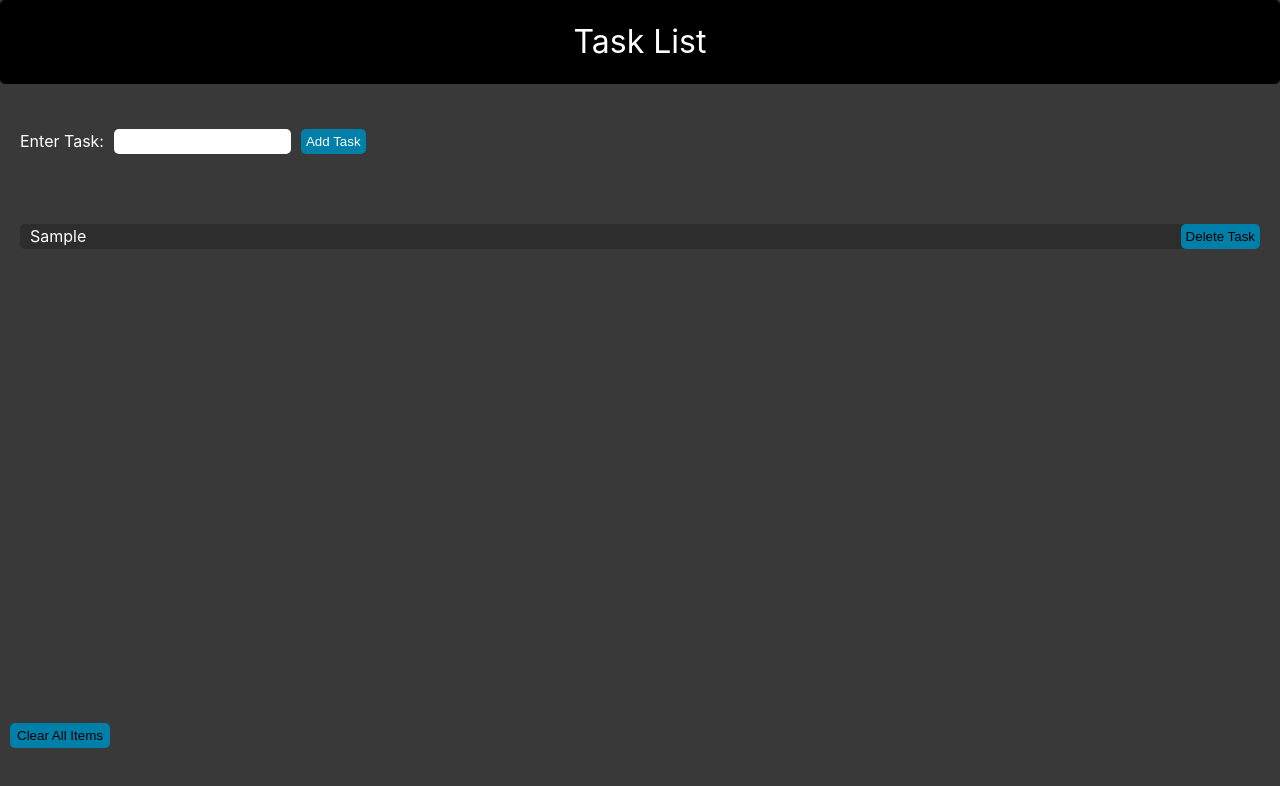
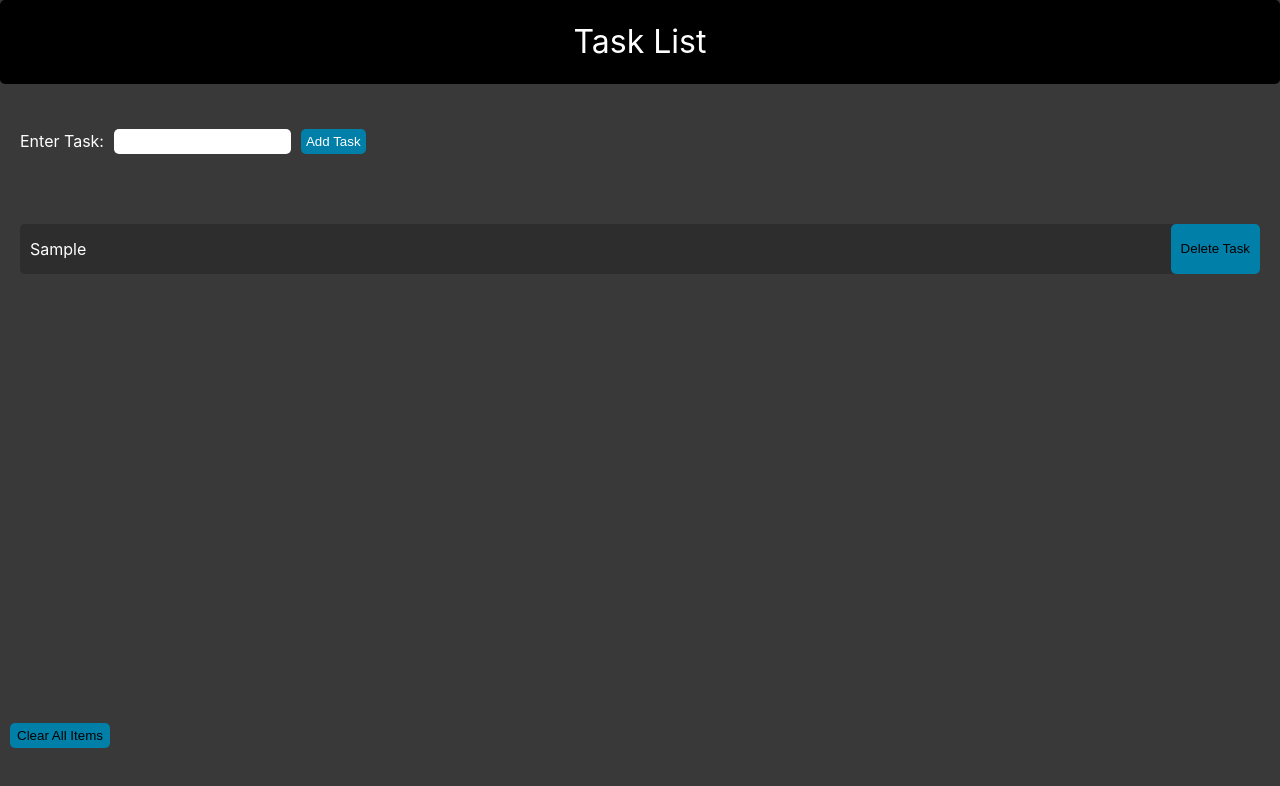
Before and after one commit to zamirkanji/first_React_App, a React (Create React App) app in the folder my-first-react-app/: page / in a window 1280 px wide. Both pictures are taken after typing "Sample" into the empty fields and a click on the button "Add Task". Shown: the top 786 px of the page. Built offline with nearby package versions, Linux system fonts and the light colour scheme; the HTML template or start-up script is replaced by a standard one.

Commit message:
null input fixed

```diff
--- a/my-first-react-app/src/components/List.js
+++ b/my-first-react-app/src/components/List.js
@@ -6,10 +6,25 @@ import { useState } from 'react';
 export default function List () {
     const [task, setTask] = useState('');
     const [tasks, setTasks] = useState([]);
-    const [buttonClicked, setButtonState] = useState(false);
+    const [buttonState, setButtonState] = useState(false);
 
     const clearTasks = () => {
         return setTasks([])
+    }
+
+    const deleteTask = (e) => {
+        console.log(tasks, task);
+        console.log(e);
+        console.log('test delete task button');
+        return setTasks(tasks.filter(t => t.id !== task.id))
+    }
+
+    const taskInput = e => {
+        try {
+            setTask(e.target.value)
+        } catch (e) {
+            console.log(e);
+        }
     }
 
     return (
@@ -17,24 +32,31 @@ export default function List () {
         <form>
             <label className='text' htmlFor='taskInput'>Enter Task: </label>
             <input
-                onChange={e => setTask(e.target.value)}
+                onChange={taskInput}
                 value={task}
                 type='text'
                 id='taskInput'
+                required
             />
             <button onClick={e => {
                 e.preventDefault();
+                if (task.length > 0) {
                     setButtonState(true);
                     setTask('');
                     setTasks([
                         ...tasks,
                     {id: uniqid(), task: task}
                     ])
+                    console.log(task, tasks, buttonState);
+                } else {
+                    return null
+                }
+
             }} type='submit'>
                 <span className='text' >Add Task</span>
             </button>
         </form>
-        {buttonClicked === true ? <Overview tasks={tasks} setTasks={setTasks}/> : null}
+        {buttonState ? <Overview tasks={tasks} deleteTask={deleteTask}/> : null}
         <div id='clear-all-container'>
             {tasks.length > 0 ?
                 <button id='clear-all' onClick={clearTasks}>
--- a/my-first-react-app/src/components/Overview.js
+++ b/my-first-react-app/src/components/Overview.js
@@ -1,8 +1,8 @@
 import React from "react";
 import { useState } from "react";
 
-const Overview = ({tasks, setTasks}) => {
-    tasks.map(t => console.log(t.id));
+const Overview = ({tasks, deleteTask}) => {
+    // tasks.map(t => console.log(t.id));
     const [index, setIndex] = useState(0);
     // console.log(index);
     /*destructuring assignment - taking tasks array out of passed props*/
@@ -13,10 +13,7 @@ const Overview = ({tasks, setTasks}) => {
                     <li className="text" key={task.id}>
                         {task.task}
                         {' '}
-                        {/* <button onClick={setTasks(tasks.filter(a => a.id !== task.id))}>
-                            Delete Task
-                        </button> */}
-                        <button>
+                        <button onClick={deleteTask}>
                             Delete Task
                         </button>
                     </li>
--- a/my-first-react-app/src/index.css
+++ b/my-first-react-app/src/index.css
@@ -17,7 +17,7 @@ body {
   -webkit-font-smoothing: antialiased;
   -moz-osx-font-smoothing: grayscale;
   height: 100%;
-  overflow: auto;
+  overflow: hidden;
 }
 
 code {
@@ -75,6 +75,7 @@ form {
   /* justify-content: center; */
   /* align-items: center; */
   gap: 10px;
+
 }
 
 label {
@@ -104,6 +105,7 @@ ul {
   display: flex;
   flex-direction: column;
   gap: 20px;
+  overflow: auto;
 }
 
 li {
@@ -111,6 +113,7 @@ li {
   background-color: rgb(45, 45, 45);
   padding-left: 10px;
   width: 100%;
+  height: 50px;
   display: flex;
   justify-content: space-between;
   align-items: center;
@@ -129,8 +132,8 @@ li::before {
 
 li > button {
   /* margin-left: 25px; */
-
-
+  height: 50px;
+  padding: 10px;
 }
 
 h1 {
```
Lines whose indentation alone changed are shown as unchanged.
